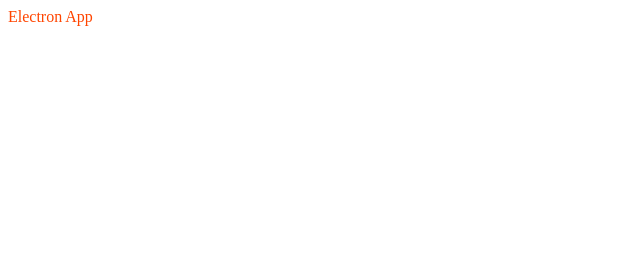
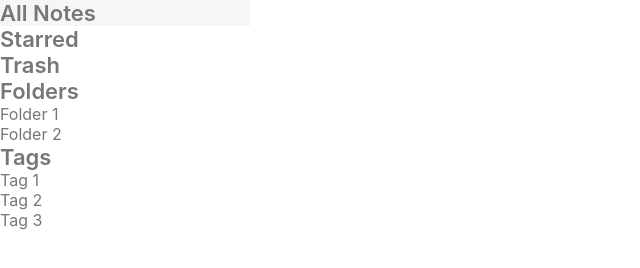
Before and after one commit to Zimniros/YourNotes, a React app: page / in a window 1280 px wide. Shown: the whole page, without its empty margins (0-640 px from the left). Built offline with nearby package versions, Linux system fonts and the light colour scheme.

Commit message:
Add _varibles.scss and _base.scss. Add Sidebar component with basic markup and styles.

```diff
--- a/index.html
+++ b/index.html
@@ -7,6 +7,6 @@
     <title>Electron app</title>
   </head>
   <body>
-    <div id="app"></div>
+    <div id="app" class="app"></div>
   </body>
 </html>
--- a/index.js
+++ b/index.js
@@ -26,6 +26,8 @@ function createWindow() {
   mainWindow = new BrowserWindow({
     width: 1024,
     height: 768,
+    minWidth: 1024,
+    minHeight: 768,
     show: false,
   });
 
--- a/src/renderer/components/App.js
+++ b/src/renderer/components/App.js
@@ -1,5 +1,10 @@
 import React from 'react';
+import Sidebar from './Sidebar';
 
-const App = () => <div>Electron App</div>;
+const App = () => (
+  <>
+    <Sidebar />
+  </>
+);
 
 export default App;
--- /dev/null
+++ b/src/renderer/components/Sidebar.js
@@ -0,0 +1,30 @@
+import React from 'react';
+
+const Sidebar = () => (
+  <div className="sidebar">
+    <div className="sidebar__main-shortcuts">
+      <ul className="main-shortcuts__list">
+        <li className="main-shortcuts__item">All Notes</li>
+        <li className="main-shortcuts__item">Starred</li>
+        <li className="main-shortcuts__item">Trash</li>
+      </ul>
+    </div>
+    <div className="sidebar__folder-shortcuts">
+      <div className="folder-shortcuts__title">Folders</div>
+      <ul className="folder-shortcuts__list">
+        <li className="folder-shortcuts__item">Folder 1</li>
+        <li className="folder-shortcuts__item">Folder 2</li>
+      </ul>
+    </div>
+    <div className="sidebar__tag-shortcuts">
+      <div className="tag-shortcuts__title">Tags</div>
+      <ul className="tag-shortcuts__list">
+        <li className="tag-shortcuts__item">Tag 1</li>
+        <li className="tag-shortcuts__item">Tag 2</li>
+        <li className="tag-shortcuts__item">Tag 3</li>
+      </ul>
+    </div>
+  </div>
+);
+
+export default Sidebar;
--- /dev/null
+++ b/src/renderer/styles/_base.scss
@@ -0,0 +1,29 @@
+* {
+  padding: 0;
+  margin: 0;
+  box-sizing: border-box;
+}
+
+html,
+body {
+  height: 100%;
+}
+
+html {
+  font-size: 62.5%;
+}
+
+body {
+  font-family: -apple-system, BlinkMacSystemFont, "Segoe UI", Roboto,
+    Oxygen-Sans, Ubuntu, Cantarell, "Helvetica Neue", sans-serif;
+  font-size: 1.6rem;
+  background: $main-bg-color;
+}
+
+.app {
+  position: relative;
+  display: flex;
+  height: 100%;
+  width: 100vw;
+  overflow: hidden;
+}
--- /dev/null
+++ b/src/renderer/styles/_variables.scss
@@ -0,0 +1,27 @@
+// Main colors
+$brand-color: #0079c4;
+$main-bg-color: #fff;
+$dark-grey: #777777;
+$light-grey: #e9e9e9;
+$black: #444444;
+
+// Sidebar colors
+$sidebar-bg-color: $main-bg-color;
+$sidebar-text-color: $dark-grey;
+$sidebar-hover-color: lighten($light-grey, 5%);
+$sidebar-active-color: $light-grey;
+
+// Sidebar text
+$sidebar-title-fz: 2.2rem;
+$sidebar-subtitle-fz: 1.6rem;
+
+// Notelist colors
+$notelist-bg-color: $light-grey;
+$notelist-hover-color: $light-grey;
+$notelist-active-color: $main-bg-color;
+
+// Editor colors
+$editor-bg-color: $main-bg-color;
+
+$sidebar-width: 25rem;
+$notelist-width: 35rem;
--- /dev/null
+++ b/src/renderer/styles/components/_Sidebar.scss
@@ -0,0 +1,32 @@
+.sidebar {
+  background: $sidebar-bg-color;
+  color: $sidebar-text-color;
+  width: $sidebar-width;
+}
+
+.sidebar--active {
+  background: $sidebar-active-color;
+  color: $black;
+}
+
+.main-shortcuts__item,
+.folder-shortcuts__title,
+.tag-shortcuts__title {
+  font-size: $sidebar-title-fz;
+  font-weight: 600;
+}
+
+.folder-shortcuts__item,
+.tag-shortcuts__item {
+  font-size: $sidebar-subtitle-fz;
+}
+
+.main-shortcuts__item,
+.folder-shortcuts__title,
+.tag-shortcuts__title,
+.folder-shortcuts__item,
+.tag-shortcuts__item {
+  &:hover {
+    background: $sidebar-hover-color;
+  }
+}
--- a/src/renderer/styles/main.scss
+++ b/src/renderer/styles/main.scss
@@ -1,3 +1,6 @@
-body {
-  color: orangered;
-}
+@import "./variables";
+
+@import "./base";
+
+// Components
+@import "./components/Sidebar";
```
